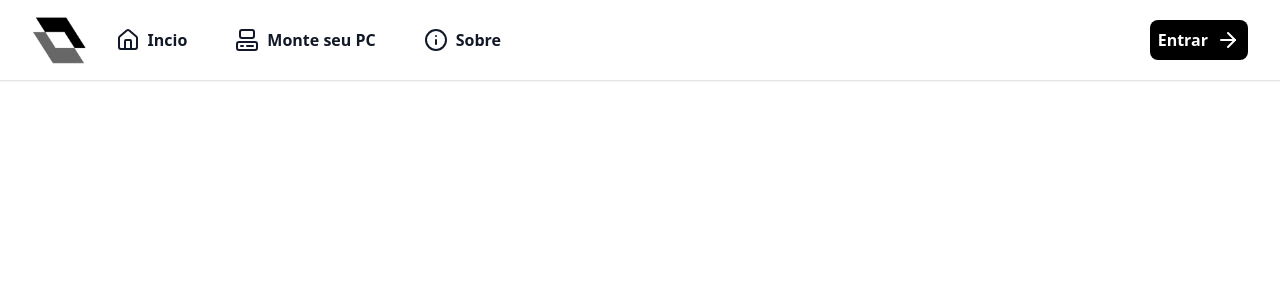
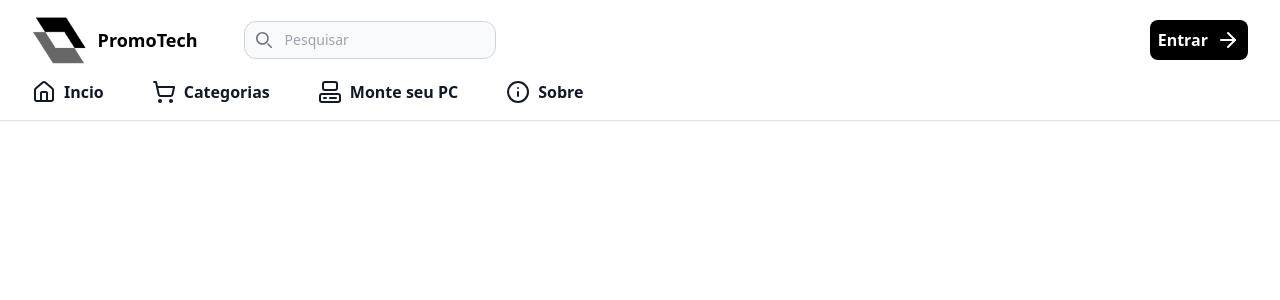
Before and after one commit to braziliancheater/promotech, a React (Vite) app in the folder frontend/: page /monteseupc in a window 1280 px wide. Shown: the top 300 px of the page. Built offline with nearby package versions, Linux system fonts and the light colour scheme.

Commit message:
adicionado, input box para buscar produtos

```diff
--- a/frontend/src/App.tsx
+++ b/frontend/src/App.tsx
@@ -32,7 +32,7 @@ function App() {
         <Header />
       </div>
 
-      <main className="grid grid-cols-4 gap-4 p-6 ">
+      <main className="grid grid-cols-1 md:grid-cols-2 lg:grid-cols-4 gap-4 p-6 ">
         {produtos.map((produto) => (
           <Card
             key={v4()}
--- a/frontend/src/components/Header.tsx
+++ b/frontend/src/components/Header.tsx
@@ -1,9 +1,9 @@
 import {
   ArrowRight,
   LucideComputer,
-  LucideDoorOpen,
   LucideHome,
   LucideInfo,
+  LucideShoppingCart,
 } from "lucide-react";
 import Logo from "../assets/logo.png";
 
@@ -14,18 +14,67 @@ function Header() {
         className="mx-auto flex items-center justify-between p-4 lg:px-8"
         aria-label="Global"
       >
-        <div className="flex lg:flex-1">
-          <a href="/" className="-m-1.5 p-1.5 mr-6">
-            <img src={Logo} alt="Logo Promotech" className="h-12 w-18" />
-          </a>
+        <div className="lg:flex-1 grid grid-cols-2 gap-4">
+          <div className="flex items-center gap-4 col-span-2">
+            <a href="/" className="-m-1.5 p-1.5 mr-6 flex items-center">
+              <img src={Logo} alt="Logo Promotech" className="h-12 w-18" />
+              <p className="text-lg font-semibold pl-3">PromoTech</p>
+            </a>
 
-          <div className="flex gap-4 lg:gap-x-12 items-center justify-center">
+            <form>
+              <div className="relative">
+                <div className="absolute inset-y-0 start-0 flex items-center ps-3 pointer-events-none">
+                  <svg
+                    className="w-4 h-4 text-gray-500"
+                    aria-hidden="true"
+                    xmlns="http://www.w3.org/2000/svg"
+                    fill="none"
+                    viewBox="0 0 20 20"
+                  >
+                    <path
+                      stroke="currentColor"
+                      stroke-linecap="round"
+                      stroke-linejoin="round"
+                      stroke-width="2"
+                      d="m19 19-4-4m0-7A7 7 0 1 1 1 8a7 7 0 0 1 14 0Z"
+                    />
+                  </svg>
+                </div>
+                <input
+                  type="pesquisa"
+                  id="pesquisa"
+                  className="block min-w-full p-2 ps-10 text-sm text-gray-900 border border-gray-300 rounded-xl bg-gray-50 focus:ring-blue-500 focus:border-blue-500"
+                  placeholder="Pesquisar"
+                  required
+                />
+              </div>
+            </form>
+
+            <div className="hidden lg:flex lg:flex-1 lg:justify-end">
+              <a
+                href="/login"
+                className="bg-black flex gap-2 font-semibold leading-6 p-2 rounded-lg text-white hover:bg-neutral-700 transition"
+              >
+                Entrar
+                <ArrowRight />
+              </a>
+            </div>
+          </div>
+
+          <div className="flex gap-4 lg:gap-x-12 items-center justify-left">
             <a
               href="/"
               className="flex gap-2 font-semibold leading-6 text-gray-900 hover:text-gray-600"
             >
               <LucideHome />
               Incio
+            </a>
+            <a
+              href="/"
+              className="flex gap-2 font-semibold leading-6 text-gray-900 hover:text-gray-600"
+            >
+              <LucideShoppingCart />
+              Categorias
             </a>
             <a
               href="/monteseupc"
@@ -43,16 +92,6 @@ function Header() {
             </a>
           </div>
         </div>
-
-        <div className="hidden lg:flex lg:flex-1 lg:justify-end">
-          <a
-            href="/login"
-            className="bg-black flex gap-2 font-semibold leading-6 p-2 rounded-lg text-white hover:bg-neutral-700 transition"
-          >
-            Entrar
-            <ArrowRight />
-          </a>
-        </div>
       </nav>
     </header>
   );
```
